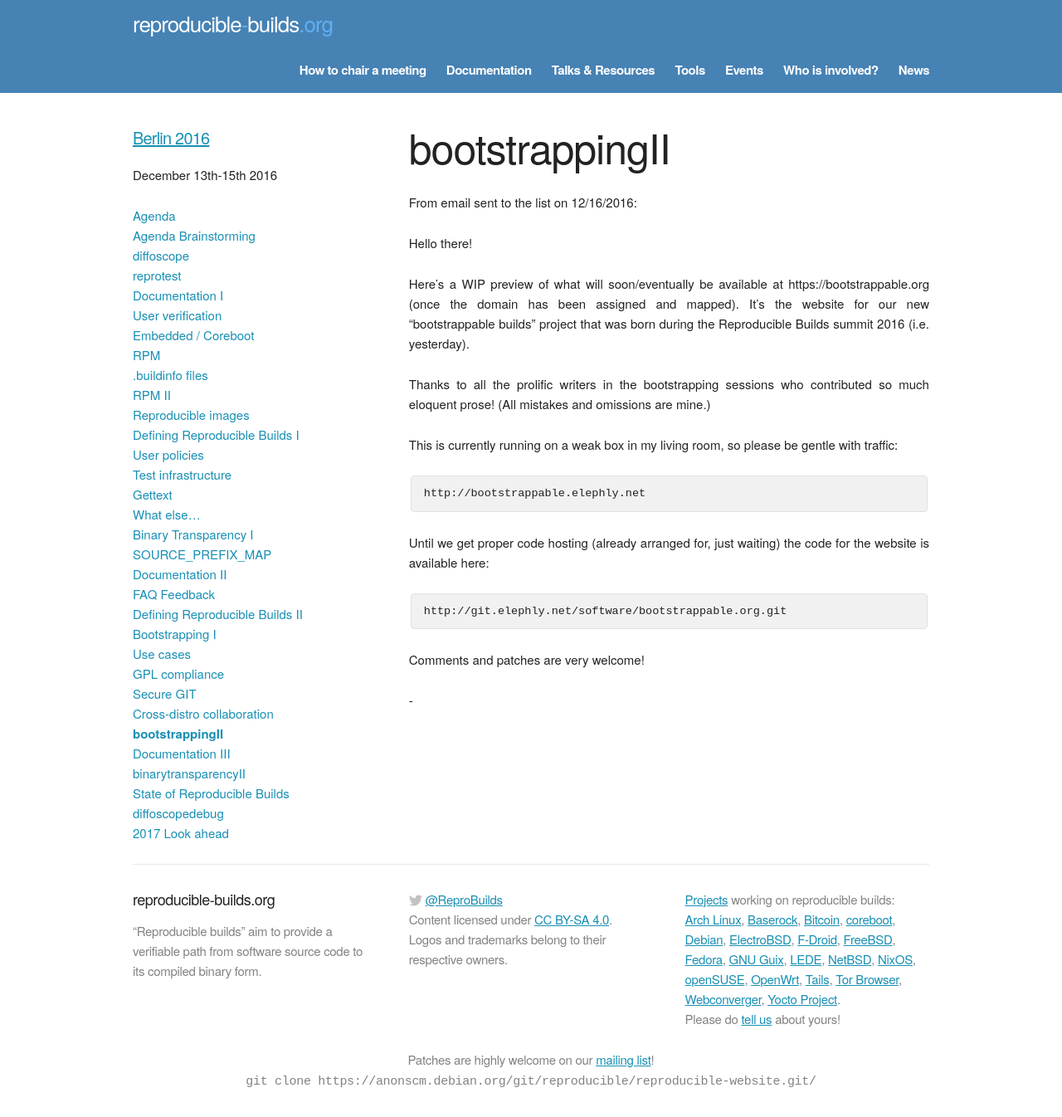
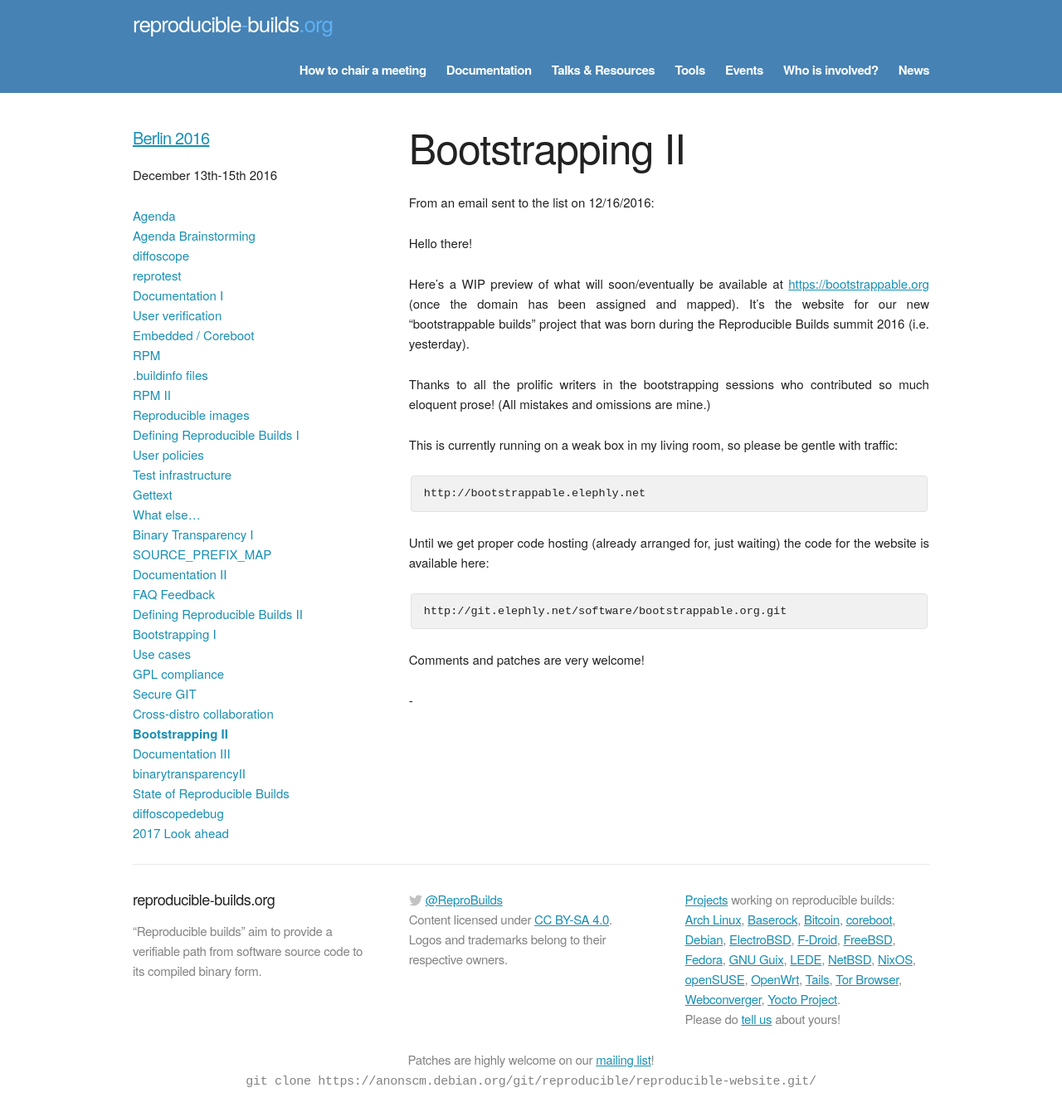
Before and after one commit to prototypefund/reproducible-website, a Jekyll site: the page built from _events/berlin2016/bootstrappingII.md, in a window 1280 px wide. Shown: the whole page at 83% size. Built offline with Jekyll 4.4.1, drawn with Linux system fonts in a browser that asks for light colours; some web fonts are replaced.

Commit message:
berlin2016: bootstrappingII formatting
Signed-off-by: Holger Levsen <holger@layer-acht.org>

```diff
--- a/_events/berlin2016/bootstrappingII.md
+++ b/_events/berlin2016/bootstrappingII.md
@@ -1,17 +1,16 @@
 ---
 layout: event_detail
-title: bootstrappingII
+title: Bootstrapping II
 event: berlin2016
 order: 260
 permalink: /events/berlin2016/bootstrappingII/
 ---
 
-From email sent to the list on 12/16/2016:
-
+From an email sent to the list on 12/16/2016:
 
 Hello there!
 
-Here’s a WIP preview of what will soon/eventually be available at https://bootstrappable.org (once the domain has been assigned and
+Here’s a WIP preview of what will soon/eventually be available at [https://bootstrappable.org](https://bootstrappable.org) (once the domain has been assigned and
 mapped).  It’s the website for our new “bootstrappable builds” project
 that was born during the Reproducible Builds summit 2016
 (i.e. yesterday).
```
Also changed, not shown: _events/berlin2016/agenda.md (+1 -1 lines).
